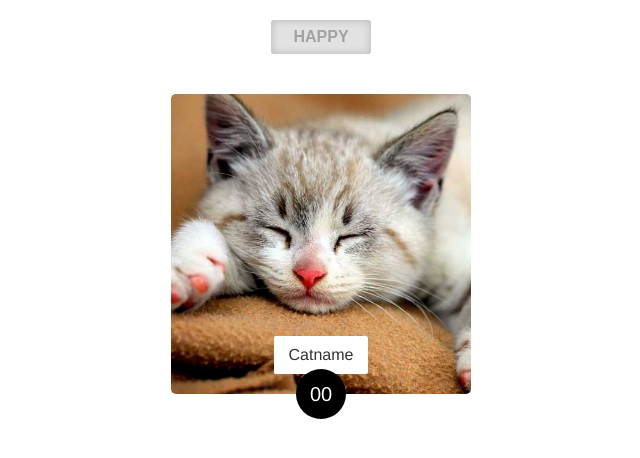
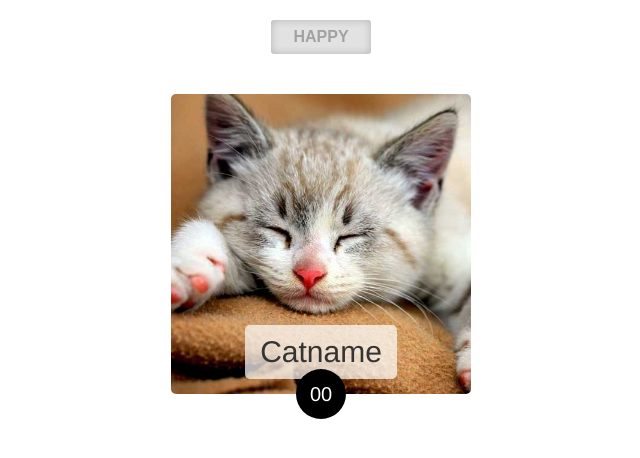
Before and after one commit to joshisadesigner/cat-clicker, a website: page app/index.html in a window 1280 px wide. Shown: the whole page, without its empty margins (319-959 px from the left). Drawn offline with nearby package versions, Linux system fonts and the light colour scheme; files that its build step writes are made by us from their sources.

Commit message:
Add styles for title

```diff
--- a/app/index.html
+++ b/app/index.html
@@ -31,7 +31,7 @@
       </section>
       <section id="display" class="display">
         <div id="box" class="box">
-          <img src="images/0.jpg" alt="Image 01" id="box-img-01" class="img box__img">
+          <img src="images/0.jpg" alt="Image 01" id="box-img" class="img box__img">
           <span id="box-title" class="box__element_float box__element_title">Catname</span>
           <span id="box-counter" class="box__element_float box__element_counter">00</span>
         </div>
--- a/app/styles/main.scss
+++ b/app/styles/main.scss
@@ -76,6 +76,10 @@ button {
   justify-content: center;
   align-items: center;
 
+  &__img {
+    cursor: pointer;
+  }
+
   &__element {
     &_float {
       position: absolute;
@@ -86,10 +90,11 @@ button {
 
     &_title {
       padding: 10px 15px;
-      background: #fff;
+      background: rgba( #fff, .7 );
       box-sizing: content-box;
-      border-radius: 2px;
-      bottom: 20px;
+      border-radius: 5px;
+      bottom: 15px;
+      font-size: 30px;
     }
 
     &_counter {
```
